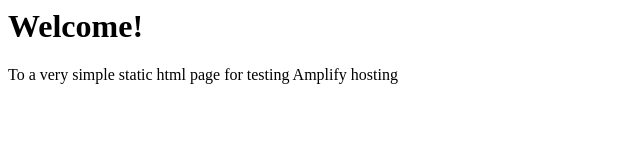
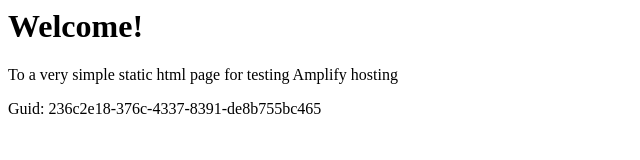
Before and after one commit to aws-aemilia-bah/Github-PR-Commit-Integration-Test-DoNotTouch-GitHubAutoBuildCanaryTest-v1-preprod-me-south-1, a website: page src/index.html in a window 1280 px wide. Shown: the whole page, without its empty margins (0-640 px from the left). Drawn offline with Linux system fonts and the light colour scheme.

Commit message:
commit from integ tests

```diff
--- a/src/index.html
+++ b/src/index.html
@@ -1,3 +1,5 @@
+
+
 <html lang="en">
 
 <head>
@@ -10,6 +12,6 @@
 <body>
     <h1>Welcome!</h1>
     <p>To a very simple static html page for testing Amplify hosting</p>
-</body>
+    <p>Guid: 236c2e18-376c-4337-8391-de8b755bc465</p></body>
 
 </html>
```
